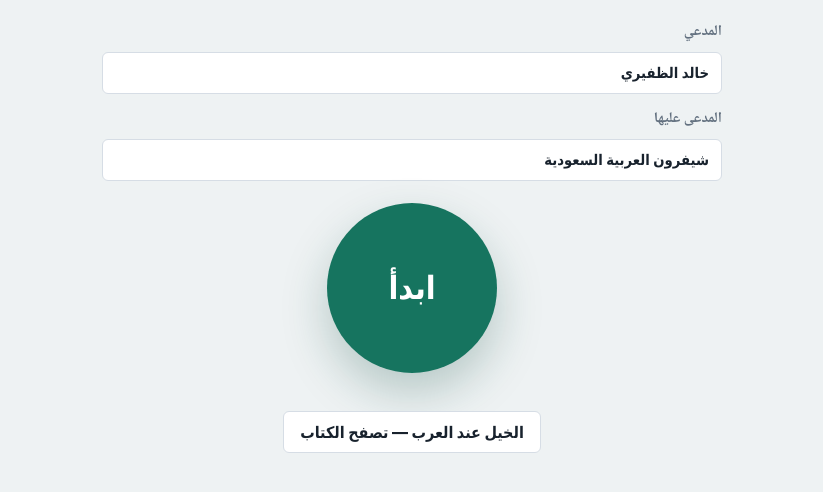
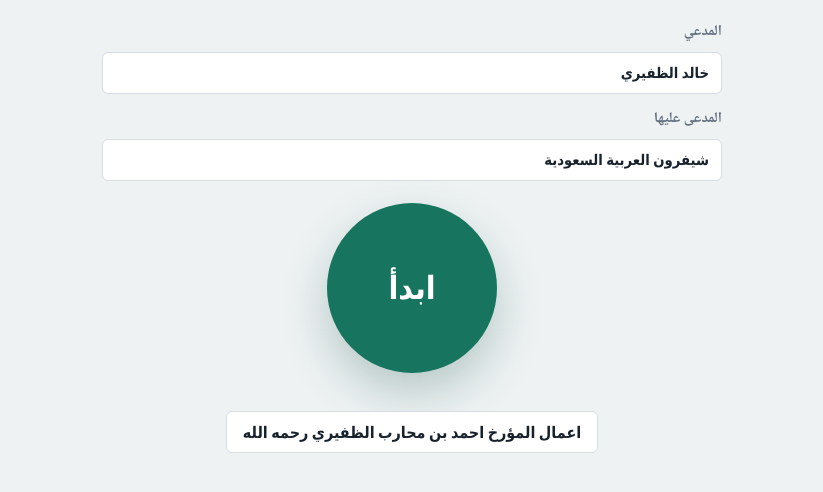
Before and after one commit to aldhaferik/art2, a plain HTML site: page index.html in a window 1280 px wide. Shown: the part 240-732 px from the top of the page, without its empty margins (228-1051 px from the left). Drawn offline with Linux system fonts and the light colour scheme.

Commit message:
Update link to historian works library

```diff
--- a/index.html
+++ b/index.html
@@ -24,7 +24,7 @@
           </label>
         </div>
         <button id="startButton" class="start-button" type="button" onclick="window.__startEOSApp && window.__startEOSApp()">ابدأ</button>
-        <p><a class="video-link-button" href="https://aldhaferi.net/arabian-horses/">الخيل عند العرب — تصفح الكتاب</a></p>
+        <p><a class="video-link-button" href="https://aldhaferi.net/arabian-horses/">اعمال المؤرخ احمد بن محارب الظفيري رحمه الله</a></p>
       </section>
 
       <section id="workspace" class="workspace hidden">
@@ -34,7 +34,7 @@
             <h1>المطالبات المالية وتقريرها النهائي</h1>
           </div>
           <div class="header-actions">
-            <a class="video-link-button" href="https://aldhaferi.net/arabian-horses/">الخيل عند العرب</a>
+            <a class="video-link-button" href="https://aldhaferi.net/arabian-horses/">أعمال احمد بن محارب الظفيري</a>
             <button id="resetButton" class="danger-button" type="button">إعادة ضبط</button>
             <button id="saveButton" type="button">حفظ</button>
             <a class="video-link-button" href="./assets/video/eosapp-narrated-report.mp4?v=2026-06-23-video-audio-then-evidence" target="_blank" rel="noreferrer">مشاهدة الفيديو</a>
```
